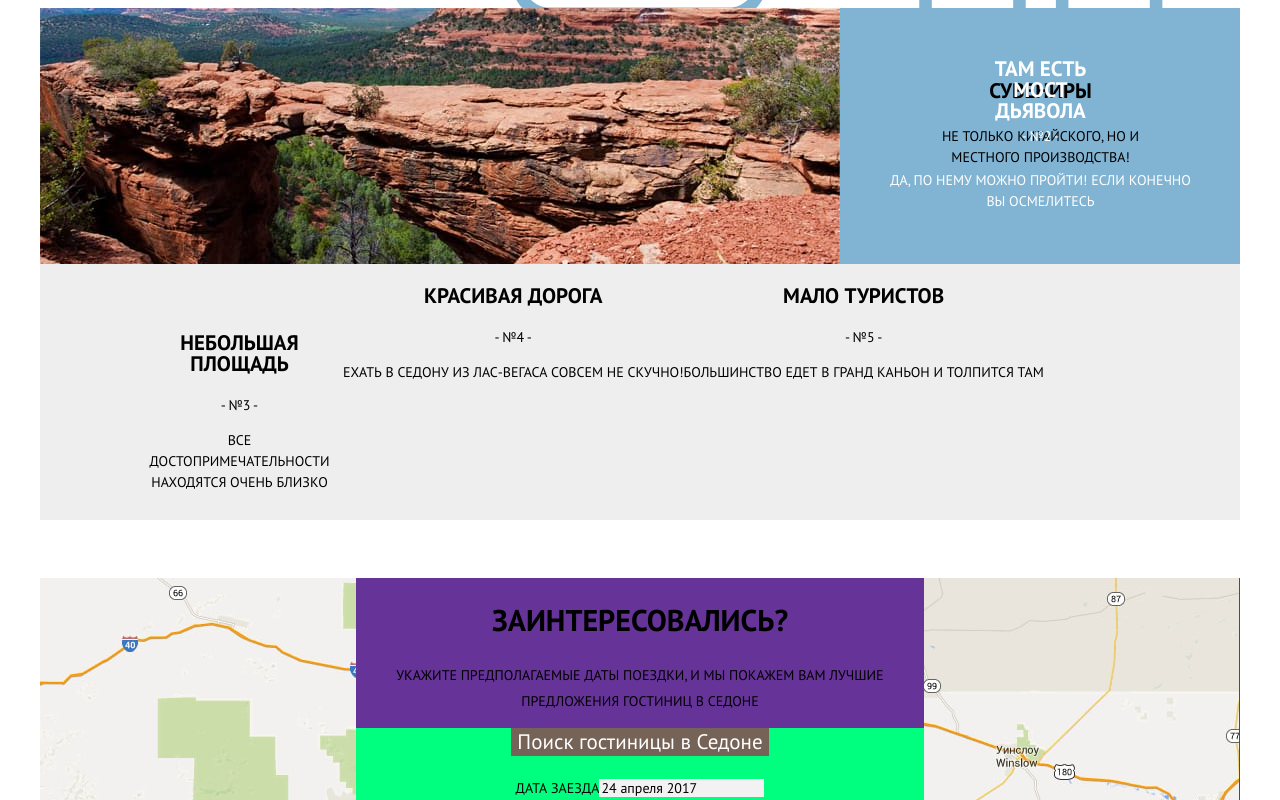
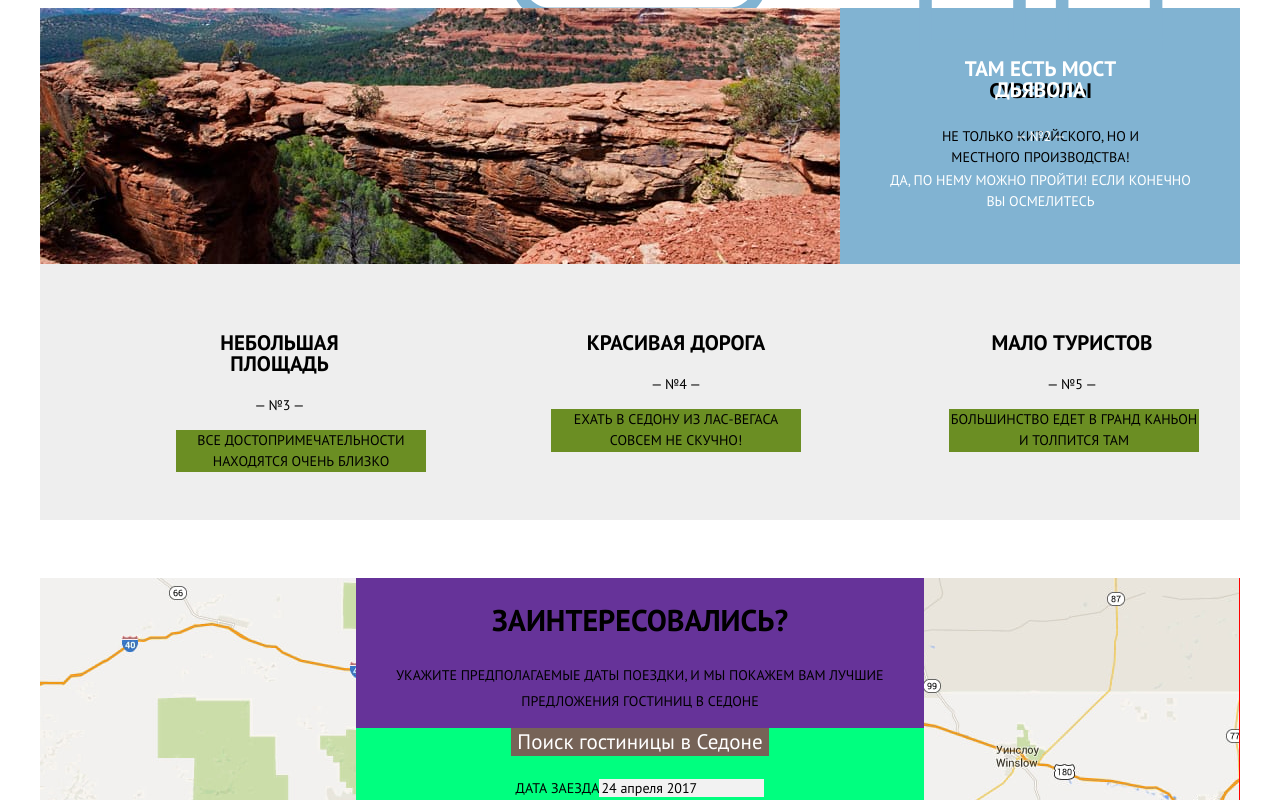
Before and after one commit to LorienAnn/946279-sedona-28, a plain HTML site: page index.html in a window 1280 px wide. Shown: the part 1360-2160 px from the top of the page. Drawn offline with Linux system fonts and the light colour scheme.

Commit message:
Сетка:начало, поправила разметку

```diff
--- a/css/style.css
+++ b/css/style.css
@@ -38,8 +38,9 @@
   }
 
 body {
-  min-width: 960px;
-  margin: 0;
+  min-height: 100vh;
+  width: 1280px;
+  margin: 0 auto;
   padding-left: 40px;
   padding-right: 40px;
   font-family: "PT Sans", sans-serif;
@@ -48,7 +49,6 @@
   font-weight: 400;
   background-color: var(--basic-white);
   color: var(--basic-black);
-  width: 1280px;
   box-sizing: border-box;
 }
 
@@ -61,15 +61,13 @@
   height: auto;
 }
 
-.page {
-  height: 100%;
-}
 
-.page-body {
+
+/*.page-body {
   min-height: 100%;
   display: grid;
   grid-template-rows: min-content 1fr min-content;
-  align-content: start;
+  align-content: start;*/
 
 }
 
@@ -81,19 +79,17 @@
   background-color: var(--basic-white);
   margin: auto;
   color: var(--basic-black);
-  width: 1200px;
+  width: 100%;
   display: flex;
   flex-direction: column;
   align-items: center;
   position: relative;
-  flex-wrap: wrap;
 }
 
 .logo {
-  order: -1;
-  position: absolute;
-  align-self: center;
+  position: absolute;              /*Теперь лого отвалился :D */
   z-index: 2;
+  background-color: navy;
 }
 
 .navigation {
@@ -105,12 +101,16 @@
   flex-wrap: wrap;
   align-items: center;
   width: 1200px;
-  height: 56px;
+  min-height: 56px;
   margin: 0;
   padding: 0;
 }
 
-ul.site-navigation li:first-child {
+ul.site-navigation li {
+  width: 98px;
+}
+
+ul.site-navigation li:nth-child(4n+1) {
   margin-left: 72px;
 }
 
@@ -152,7 +152,6 @@
 .welcome {
   text-align: center;
   margin: auto;
-  padding-top: 77.35px;
 }
 
 .welcome img {
@@ -166,7 +165,6 @@
   background-repeat: no-repeat;
   max-width: 100%;
   height: 509px;
-  z-index: 3;
   padding: 0;
 }
 
@@ -178,7 +176,6 @@
   background-color: var(--basic-white);
   margin-left: auto;
   margin-right: auto;
-  width: 1200px;
   text-align: center;
 }
 
@@ -207,6 +204,7 @@
 .advantages-list {
   list-style: none;
   padding: 0;
+  margin: 0;
 }
 
 .reason-1 {
@@ -224,7 +222,7 @@
 }
 
 .true-city p {
-  width: 296px;         /* Всеравно не выравнивается текст так, как надо*/
+  width: 310px;         /* Всеравно не выравнивается текст так, как надо*/
   height: 43px;
   margin-top: 23px;
 }
@@ -327,8 +325,8 @@
 }
 
 .bridge h3 {
-  margin: 0;               /* Тут всё плохо, не могу найти ошибку, почему текст становится в 3 строки*/
-  width: 149px;
+  margin: 0;               /* СДЕЛАЛА БОЛЬШЕ ШИРИНУ, ТПЕРЬ 2 СТРОКИ НО НУЖНОЕ СЛОВО НЕ ПЕРЕНЕСИТСЯ, КАКУЮ БЫ НЕ СТАВИЛА ШИРИНУ (мб тут допустим br?)*/
+  width: 160px;
   height: 43px;
 }
 
@@ -343,14 +341,17 @@
   height: 43px;
 
 }
-.reason-345 {
+ul.reason-345 {
   background-color: var(--basic-gray);
-  display: flex;
+  display: flex;                            /*Весь этот блок еще в процессе*/
   height: 256px;
   justify-content: baseline;
+  list-style: none;
+  margin-top: 0;
 }
 
-.reason-345 li:first-child {
+
+.reason-345 li:nth-child(3n+1) {
   display: flex;
   flex-direction: column;
   width: 207px;
@@ -360,14 +361,38 @@
   margin-bottom: 54px;
 }
 
+.reason-345 li:nth-child(3n+2) {
+  display: flex;
+  flex-direction: column;
+  margin-top: 47px;
+  width: 258px;
+  margin-left: 168px;
+  margin-right: 148px;
+}
 
+.reason-345 li:nth-child(3n+3) {
+  display: flex;
+  flex-direction: column;
+  margin-top: 47px;
+  margin-right: 77px;
+  width: 246px;
+}
+.reason-345 p{
+width: 250px;
+height: 43px;
+padding: 0;
+display: inline-block;
+background-color: olivedrab;
+}
 .advantages-list h3,
-.advantages-list h4 {
+.advantages-list h4,
+.reason-345 h3 {
   font-size: 21px;
   line-height: 21px;
 }
 
-.advantages-list span {
+.advantages-list span,
+.reason-345 span {
   font-size: 14px;
 }
 
--- a/index.html
+++ b/index.html
@@ -1,5 +1,5 @@
 <!DOCTYPE html>
-<html lang="ru" class="page">
+<html lang="ru">
   <head>
     <meta charset="utf-8">
     <meta name="keywords" content="Седона, туризм, отели">
@@ -10,7 +10,7 @@
     <title>HTML Academy: Седона</title>
   </head>
 
-  <body class="page-body">
+  <body>
       <header>
       <nav class="main-navigation">
           <ul class="navigation site-navigation">
@@ -20,7 +20,6 @@
               <li><a href="#">Гостиницы</a></li>
           </ul>
           <a class="logo"><img src="img/logo-sedona.svg" width="138" height="70" alt="логотип"></a>
-        </div>
       </nav>
       </header>
 
@@ -33,7 +32,7 @@
 
         <section class="advantages">
           <div class="intro">
-            <h2>Седона-небольшой городок в Аризоне,
+            <h2>Седона &mdash; небольшой городок в Аризоне,
             заслуживающий большего!</h2>
            <p>Рассмотрим 5 причин, по которым Седона круче, чем Гранд Каньон!</p>
           </div>
@@ -42,7 +41,7 @@
               <div class="reason-1 ">
                 <div class="true-city">
                   <h3>Настоящий городок</h3>
-                  <span>- №1 -</span>
+                  <span>&mdash; №1 &mdash;</span>
                   <p>Седона - не аттракцион для туристов, там
                   течёт своя жизнь</p>
                 </div>
@@ -51,7 +50,7 @@
               <ul class="city">
                 <li>
                   <div class="housing">
-                  <img src="img/icon-1.svg">
+                  <img src="img/icon-1.svg" alt="иконка-жильё">
                   <h4>Жильё</h4>
                   <p>Рекомендуем пожить в настоящем
                   мотеле, всё как в кино!</p>
@@ -59,7 +58,7 @@
                 </li>
                 <li>
                   <div class="food">
-                  <img src="img/icon-3.svg">
+                  <img src="img/icon-3.svg" alt="иконка-бургер">
                   <h4>Еда</h4>
                   <p>Всегда заказывайте фирменный бургер,
                   вы не разочаруетесь!</p>
@@ -67,7 +66,7 @@
                 </li>
                 <li>
                   <div class="souvenirs">
-                  <img src="img/icon-2.svg">
+                  <img src="img/icon-2.svg" alt="иконка-сувенир">
                   <h4>Сувениры</h4>
                   <p>Не только китайского, но и местного
                   производства!</p>
@@ -79,34 +78,35 @@
               <div class="reason-2">
                 <div class="bridge">
                   <h3>Там есть мост дьявола</h3>
-                  <span>- №2 -</span>
+                  <span>&mdash; №2 &mdash;</span>
                   <p>Да, по нему можно пройти! Если конечно
                   вы осмелитесь</p>
                 </div>
                 <img src="img/nature.jpg" width="800" height="256" alt="Окрестности Седоны">
               </div>
             </li>
-            <div class="reason-345">
+          </ul>
+
+            <ul class="reason-345">
               <li>
                 <h3>Небольшая площадь</h3>
-                <span>- №3 -</span>
+                <span>&mdash; №3 &mdash;</span>
                 <p>все достопримечательности
                 находятся очень близко</p>
               </li>
               <li>
                 <h3>Красивая дорога</h3>
-                <span>- №4 -</span>
+                <span>&mdash; №4 &mdash;</span>
                 <p>ехать в Седону из Лас-Вегаса совсем
                 не скучно!</p>
               </li>
               <li>
                 <h3>Мало туристов</h3>
-                <span>- №5 -</span>
+                <span>&mdash; №5 &mdash;</span>
                 <p>большинство едет в Гранд Каньон
               и толпится там</p>
               </li>
-            </div>
-          </ul>
+            </ul>
         </section>
         <div class="search-map">
         <section class="search-form">
```
